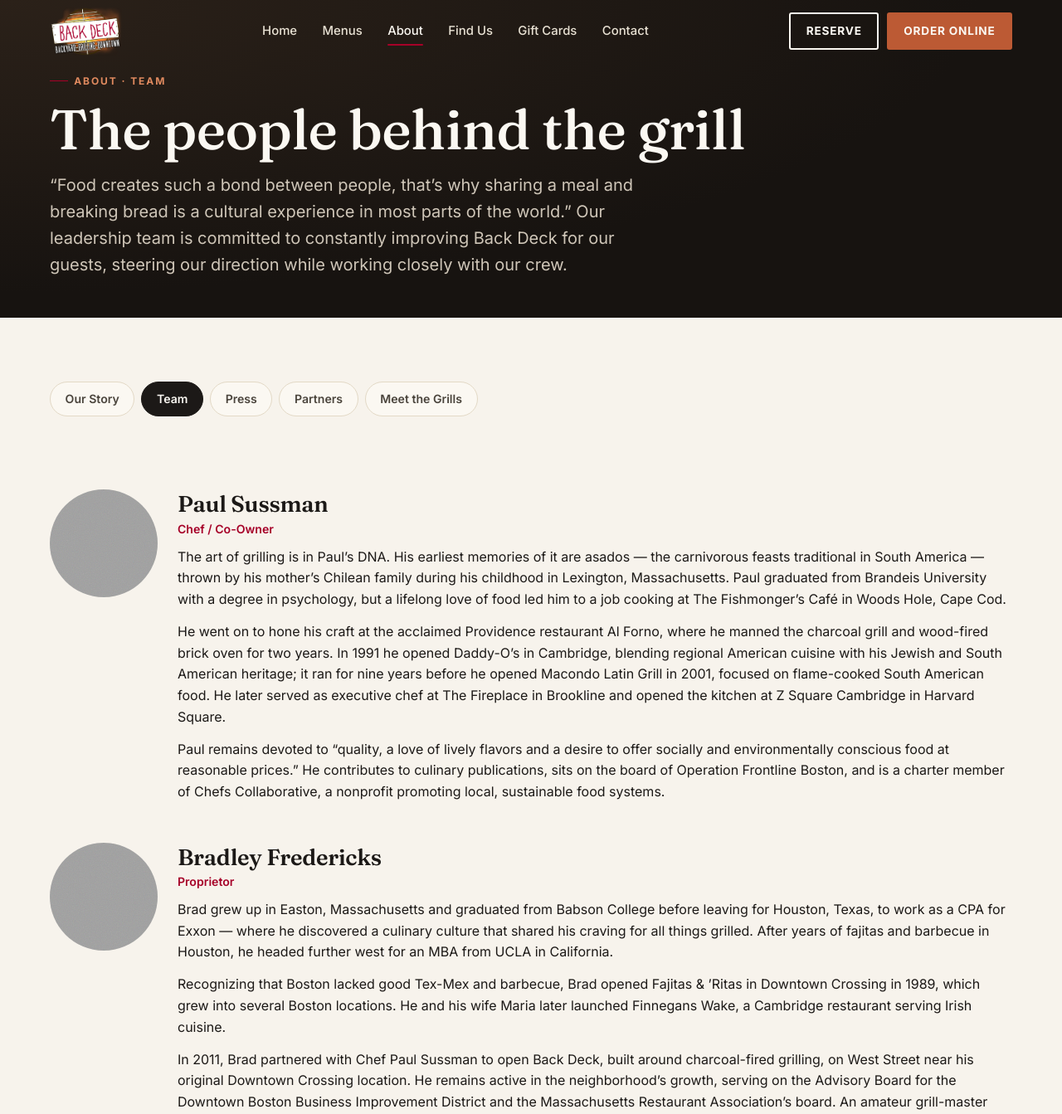
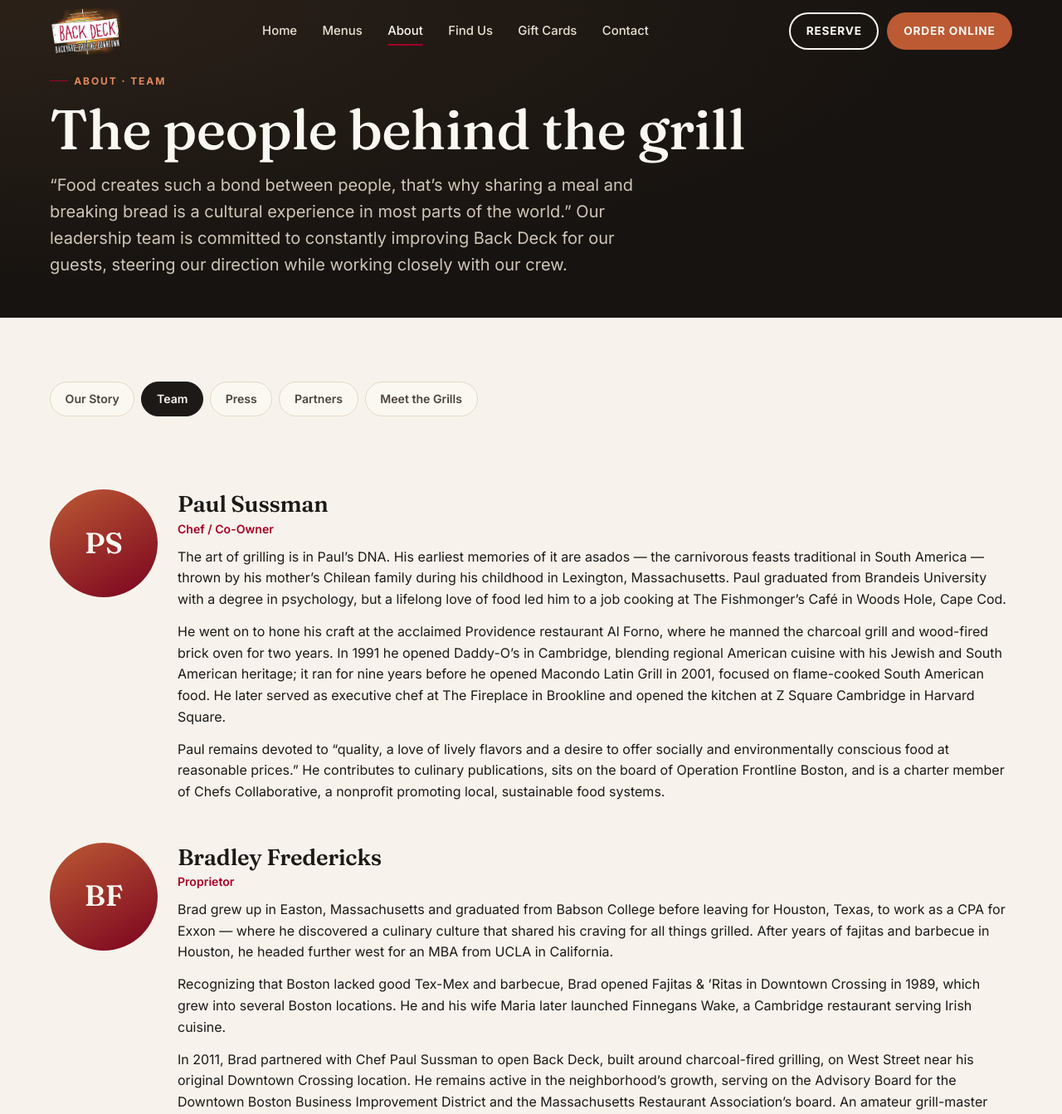
Before and after one commit to bertiefromperu/BackDeckBoston, a Flask app: page /about/team in a window 1280 px wide. Shown: the top 1343 px of the page at 83% size. Run offline with Flask 3, Linux system fonts and the light colour scheme; grey boxes are pictures that could not be loaded.

Commit message:
Initial Commit

```diff
--- a/static/css/style.css
+++ b/static/css/style.css
@@ -131,7 +131,7 @@ h4 { font-size: 1.1rem; font-weight: 600; }
 /* ---------- Buttons ---------- */
 .btn {
   display: inline-flex; align-items: center; justify-content: center; gap: 0.5rem;
-  padding: 0.9rem 1.7rem; border-radius: 3px; border: 2px solid transparent;
+  padding: 0.9rem 1.7rem; border-radius: 999px; border: 2px solid transparent;
   font-weight: 700; font-size: 0.85rem; letter-spacing: 0.06em; text-transform: uppercase;
   transition: transform 0.15s ease, background-color 0.2s ease, border-color 0.2s ease, color 0.2s ease;
   white-space: nowrap;
@@ -164,7 +164,6 @@ h4 { font-size: 1.1rem; font-weight: 600; }
 .cta-note { font-size: 0.78rem; color: #a89c8a; padding-inline: 0.1rem; }
 
 .trust-strip { display: flex; flex-wrap: wrap; align-items: center; gap: 0.5rem 1rem; margin-top: 1.3rem; font-size: 0.85rem; color: #cfc6b8; }
-.trust-strip .stars { color: var(--ember-light); letter-spacing: 0.05em; margin-right: 0.4rem; }
 .trust-strip .trust-divider { color: var(--ink-faint); }
 .trust-strip [data-open-status] { display: inline-flex; align-items: center; }
 .trust-strip [data-open-status]::before {
@@ -198,6 +197,9 @@ h4 { font-size: 1.1rem; font-weight: 600; }
 .site-header[data-solid="false"] .main-nav a { color: #e9e2d4; }
 .site-header[data-solid="false"] .main-nav a:hover,
 .site-header[data-solid="false"] .main-nav a.active { color: var(--cream); }
+.site-header[data-solid="false"] .dropdown a { color: var(--ink-soft); }
+.site-header[data-solid="false"] .dropdown a:hover,
+.site-header[data-solid="false"] .dropdown a.active { color: var(--ink); }
 .site-header[data-solid="false"] .header-ctas .btn-outline { color: var(--cream); border-color: var(--cream); }
 .site-header[data-solid="false"] .header-ctas .btn-outline:hover { background: var(--cream); color: var(--ink); }
 
@@ -479,8 +481,13 @@ h4 { font-size: 1.1rem; font-weight: 600; }
 /* ---------- Misc pages: team, functions, contact ---------- */
 .team-card { display: grid; grid-template-columns: 130px 1fr; gap: 1.5rem; align-items: start; }
 @media (max-width: 560px) { .team-card { grid-template-columns: 1fr; } }
-.team-card .media { width: 130px; height: 130px; border-radius: 50%; }
-@media (max-width: 560px) { .team-card .media { width: 88px; height: 88px; } }
+.team-avatar {
+  width: 130px; height: 130px; border-radius: 50%; flex-shrink: 0;
+  display: flex; align-items: center; justify-content: center;
+  background: linear-gradient(150deg, var(--ember) 0%, var(--brand-red-dark) 100%);
+  color: var(--cream); font-family: var(--font-display); font-weight: 600; font-size: 2.2rem;
+}
+@media (max-width: 560px) { .team-avatar { width: 88px; height: 88px; font-size: 1.6rem; } }
 .team-card h3 { margin-bottom: 0.15rem; }
 .team-card .role { color: var(--brand-red); font-weight: 600; font-size: 0.88rem; margin-bottom: 0.6rem; display: block; }
 
--- a/templates/home.html
+++ b/templates/home.html
@@ -24,7 +24,7 @@
       </div>
     </div>
     <div class="trust-strip">
-      <span><span class="stars">&#9733;&#9733;&#9733;&#9733;&#9733;</span>4.6 from 900+ diners</span>
+      <span>Serving Downtown Crossing since 2011</span>
       <span class="trust-divider">&middot;</span>
       <span data-open-status data-live="false">Checking today&rsquo;s hours&hellip;</span>
     </div>
--- a/templates/menu_beverage.html
+++ b/templates/menu_beverage.html
@@ -8,7 +8,7 @@
 
 <section class="page-hero">
   <div class="hero-media media media-photo-cocktail">
-    <img src="{{ url_for('static', filename='img/Beverage.png') }}" alt="Cocktails and drinks served at Back Deck" style="position:absolute; inset:0; width:100%; height:100%; object-fit:cover;">
+    <img src="{{ url_for('static', filename='img/Beverage.jpg') }}" alt="Cocktails and drinks served at Back Deck" style="position:absolute; inset:0; width:100%; height:100%; object-fit:cover;">
   </div>
   <div class="container page-hero-content">
     <p class="eyebrow">Porch-Perfect Pours</p>
--- a/templates/team.html
+++ b/templates/team.html
@@ -19,7 +19,7 @@
     {% include "_about_subnav.html" %}
 
     <div class="team-card reveal">
-      <div class="media media-photo-food1"></div>
+      <div class="team-avatar" aria-hidden="true">PS</div>
       <div>
         <h3>Paul Sussman</h3>
         <span class="role">Chef / Co-Owner</span>
@@ -30,7 +30,7 @@
     </div>
 
     <div class="team-card reveal">
-      <div class="media media-photo-deck"></div>
+      <div class="team-avatar" aria-hidden="true">BF</div>
       <div>
         <h3>Bradley Fredericks</h3>
         <span class="role">Proprietor</span>
```
Also changed, not shown: static/img/Beverage.png (deleted), static/img/Lunch.jpeg.
